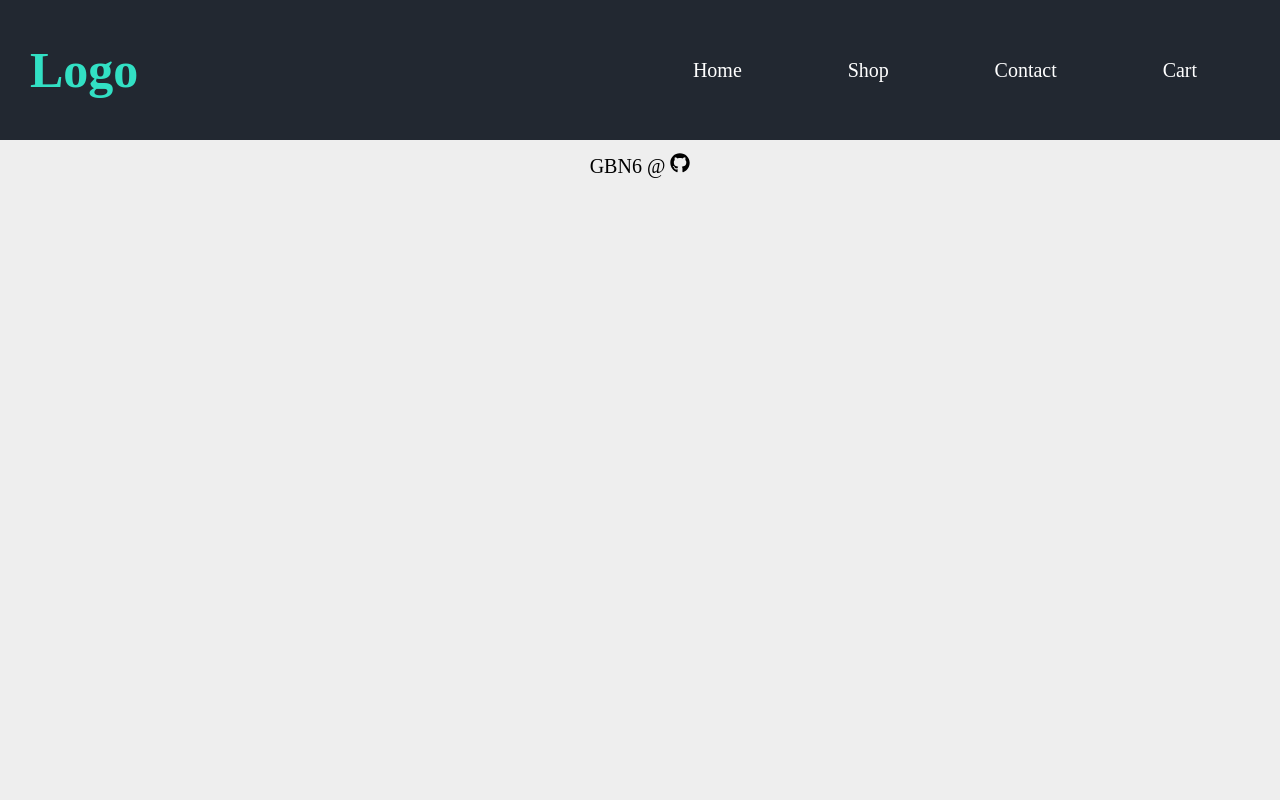
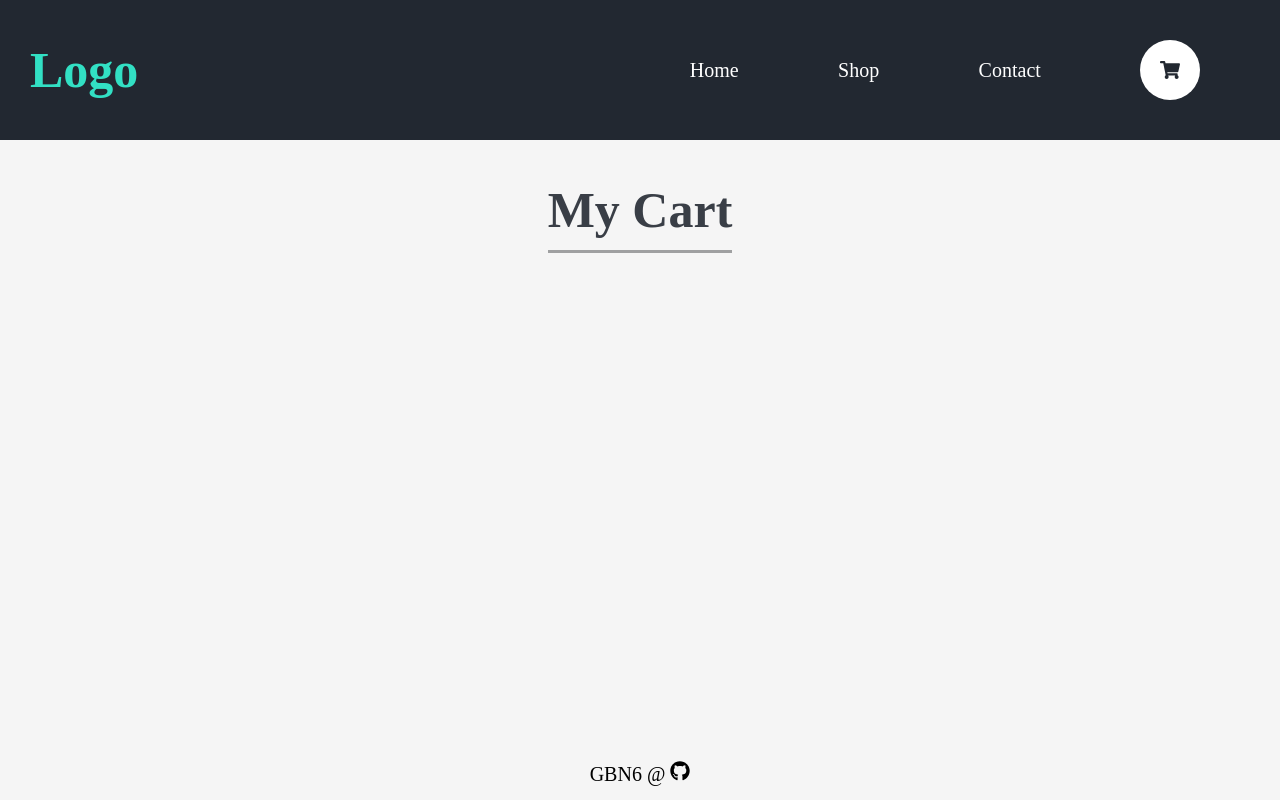
Before and after one commit to GBN6/shopping-cart, a React (Create React App) app: page /cart in a window 1280 px wide. Built offline with nearby package versions, Linux system fonts and the light colour scheme.

Commit message:
Create initial cart and display items

```diff
--- a/src/App.js
+++ b/src/App.js
@@ -4,9 +4,11 @@ import Nav from './components/NavBar';
 import Home from './pages/Home';
 import Footer from './components/Footer';
 import Shop from './pages/Shop';
+import Cart from './pages/Cart';
 
 const App = () => {
   const [cart, setCart] = useState([]);
+  const [cartAmount, setCartAmount] = useState(0)
 
   const handleAddToCart = (product) => {
     console.log(cart);
@@ -15,6 +17,7 @@ const App = () => {
       cart.forEach((item) => {
         if (item.product.title === product.title) {
           item.product.quantity += 1;
+          setCartAmount(cartAmount + 1)
           isInCart = true;
         }
       });
@@ -22,18 +25,20 @@ const App = () => {
     if (!isInCart) {
       setCart((prevState) => [...prevState, { product }]);
       isInCart = true;
+      setCartAmount(cartAmount + 1)
     }
   };
 
   return (
-    <BrowserRouter>
-      <Nav />
+    <BrowserRouter className='app' >
+      <Nav cartAmount={cartAmount}/>
       <Routes>
         <Route path='/' element={<Home />} />
         <Route
           path='/shop'
           element={<Shop handleAddToCart={handleAddToCart} />}
         />
+        <Route path='/cart' element={<Cart product={cart} />} />
       </Routes>
       <Footer />
     </BrowserRouter>
--- /dev/null
+++ b/src/components/CartProductCard.js
@@ -0,0 +1,31 @@
+import React from 'react';
+import { FaMinus, FaPlus } from 'react-icons/fa';
+import { FaTrashAlt } from 'react-icons/fa';
+
+const CartProductCard = (props) => {
+  const { image, title, price, quantity } = props;
+
+  return (
+    <div className='cart-product-card'>
+      <div class='cart-image-container'>
+        <img  className='cart-image' src={image} alt={title} />
+      </div>
+      <div className='detail'>
+        {title}
+        <button className='remove-button' type='button'><FaTrashAlt />Remove</button>
+      </div>
+      {price}
+      <div className='add-and-remove'>
+        <button className='add-button' type='button'>
+          <FaMinus />
+        </button>
+        <div className='quant-in-cart'>{quantity}</div>
+        <button className='remove-button' type='button'>
+          <FaPlus />
+        </button>
+      </div>
+    </div>
+  );
+};
+
+export default CartProductCard;
--- a/src/components/NavBar.js
+++ b/src/components/NavBar.js
@@ -1,20 +1,31 @@
 import React from 'react';
 import { Link } from 'react-router-dom';
+import { FaShoppingCart } from 'react-icons/fa';
 
-const Nav = () => {
+const Nav = (props) => {
+  const { cartAmount } = props;
   return (
     <header className='header'>
-      <div className="nav-container">
+      <div className='nav-container'>
         <div className='logo'>
           <Link className='text-link' to='/'>
             <h1>Logo</h1>
           </Link>
         </div>
         <nav className='nav-links'>
-            <Link className='text-link' to='/'>Home</Link>
-            <Link className='text-link' to='/shop'>Shop</Link>
-            <Link className='text-link' to='/'>Contact</Link>
-            <Link className='text-link' to='/'>Cart</Link>
+          <Link className='text-link' to='/'>
+            Home
+          </Link>
+          <Link className='text-link' to='/shop'>
+            Shop
+          </Link>
+          <Link className='text-link' to='/'>
+            Contact
+          </Link>
+          <Link className='text-link-icon' to='/cart'>
+            <FaShoppingCart />
+            {cartAmount > 0 ? <div className='cart-amount'>{cartAmount}</div> : ''}
+          </Link>
         </nav>
       </div>
     </header>
--- a/src/index.css
+++ b/src/index.css
@@ -8,13 +8,18 @@
 }
 
 html {
+  position: relative;
+  min-height: 100%;
   font-size: 62.5%;
   line-height: 1.6;
-  position: relative;
-  height: 100vh;
-  width: 100vw;
-  background-color: #EEEEEE;
 }
+
+body {
+  background-color: rgb(245, 245, 245);
+  margin-bottom: 5.2rem;
+}
+
+/* NAV BAR - HEADER */
 
 .header {
   font-size: 2rem;
@@ -56,10 +61,43 @@ h2 {
   color: white;
   text-decoration: none;
 }
+.text-link-icon {
+  position: relative;
+  display: flex;
+  justify-content: center;
+  align-items: center;
+  text-decoration: none;
+  background-color: white;
+  padding: 2rem;
+  border-radius: 50px;
+  color: #222831;
+}
+
 .text-link:hover{
   font-weight: 900;
   border-bottom: 2px solid#32E0C4;
 }
+
+.cart-amount {
+  position: absolute;
+  top: 4rem;
+  right: 4rem;
+  display: flex;
+  -webkit-box-align: center;
+  align-items: center;
+  -webkit-box-pack: center;
+  justify-content: center;
+  width: 3rem;
+  height: 3rem;
+  border-radius: 50px;
+  background-color: rgb(255, 153, 153);
+  font-size: 1.5rem;
+  font-weight: bold;
+}
+
+
+/* SHOP - PRODUCTS */
+
 
 .products-container {
   display: grid;
@@ -104,10 +142,12 @@ h2 {
   display: flex;
   flex-direction: column;
   border-radius: 10px;
-  background-color: #fff;
+  background-color: rgb(255, 255, 255);
   font-size: 2rem;
-  border: 1px solid #222831;
+  border: 1px solid #9fa0a1;
+  box-shadow: 0px 1px 0px 1px #969aa1;
 }
+
 .product-image-container {
   height: 25rem;
   padding: 2rem;
@@ -122,7 +162,7 @@ h2 {
   padding: 1rem;
 }
 
-.product-image {
+.product-image, .cart-image {
   height: 80%;
   width: 100%;
 }
@@ -131,14 +171,81 @@ h2 {
   font-weight: 900;
 }
 
+/* CART CART-CARD */
+.cart-title {
+  font-size: 5rem;
+  color: #393E46;
+  font-weight: 900;
+  border-bottom: 3px solid #9fa0a1;
+}
+
+.cart-container {
+  display: flex;
+  flex-direction: column;
+  justify-content: center;
+  align-items: center;
+  padding: 3rem;
+  gap: 3rem;
+}
+
+.cart-cards-container {
+  display: flex;
+  flex-direction: column;
+  justify-content: center;
+  align-items: center;
+  gap: 2rem;
+}
+
+.cart-product-card {
+  font-size: 2rem;
+  width: 55rem;
+  display: flex;
+  justify-content: space-around;
+  align-items: center;
+  gap: 2rem;
+  height: 15rem;
+  border: 1px solid #9fa0a1;
+  background-color: rgb(255, 255, 255);
+  padding: 2rem;
+}
+
+.cart-image-container {
+  height: 12rem;
+  width: 8rem;
+}
+
+.detail {
+  display: flex;
+  flex-direction: column;
+  justify-content: space-around;
+  flex: 1 1;
+}
+
+.add-and-remove {
+  display: flex;
+  justify-content: center;
+  align-items: center;
+  gap: 1.5rem;
+}
+
+.remove-button, .remove-button, .add-button {
+  border: none;
+  background-color: inherit;
+  font-size: 1.5rem;
+}
+
+/* FOOTER  */
+
 footer {
-  position: relative;
-  font-size: 2rem;
-  bottom: 0;
-  left: 0;
+  position: absolute;
+  bottom: 0px;
+  left: 0px;
   display: flex;
+  -webkit-box-align: center;
   align-items: center;
+  -webkit-box-pack: center;
   justify-content: center;
   width: 100%;
-  padding: 1rem;
+  padding: 1rem 0px;
+  font-size: 2rem;
 }
--- a/src/pages/Cart.js
+++ b/src/pages/Cart.js
@@ -1,11 +1,25 @@
-import React from "react";
+import React from 'react';
+import CartProductCard from '../components/CartProductCard';
 
-const Cart = () => {
-    return (
-        <div>
-            <h1>Cart PAGE</h1>
-        </div>
-    )
-}
+const Cart = (props) => {
+  const { product } = props;
+
+  const cartProducts = product.map((item) => (
+    <CartProductCard
+      key={item.product.title}
+      image={item.product.image}
+      title={item.product.title}
+      price={item.product.price}
+      quantity={item.product.quantity}
+    />
+  ));
+
+  return (
+    <div className='cart-container'>
+      <h3 className='cart-title' >My Cart</h3>
+      <div className='cart-cards-container'>{cartProducts}</div>
+    </div>
+  );
+};
 
 export default Cart;
--- a/src/pages/Shop.js
+++ b/src/pages/Shop.js
@@ -31,17 +31,17 @@ const Shop = (props) => {
       setFiltered(productsCopy.filter((item) => item.category === category));
     } else if (category === 'electronics') {
       setFiltered(productsCopy.filter((item) => item.category === category));
-    } else if (category === "women's clothing") {
-      setFiltered(productsCopy.filter((item) => item.category === category));
-    } else if (category === "men's clothing") {
-      setFiltered(productsCopy.filter((item) => item.category === category));
+    } else if (category === "women's") {
+      setFiltered(productsCopy.filter((item) => item.category === "women's clothing"));
+    } else if (category === "men's") {
+      setFiltered(productsCopy.filter((item) => item.category === "men's clothing"));
     }
   };
 
   const handleCategory = (e) => {
     const categoryTitle = document.querySelector('.product-category-name');
     const category = e.target.textContent.toLowerCase();
-    categoryTitle.textContent = category.toUpperCase();
+    categoryTitle.textContent = category.toUpperCase().split(' ')[0];
     handleFilterCategory(category);
   };
 
@@ -61,7 +61,7 @@ const Shop = (props) => {
         <ul>
           {categories.map((item) => (
             <li onClick={handleCategory} key={item}>
-              {item}
+              {item.split(' ')[0]}
             </li>
           ))}
         </ul>
```
Lines whose indentation alone changed are shown as unchanged.
